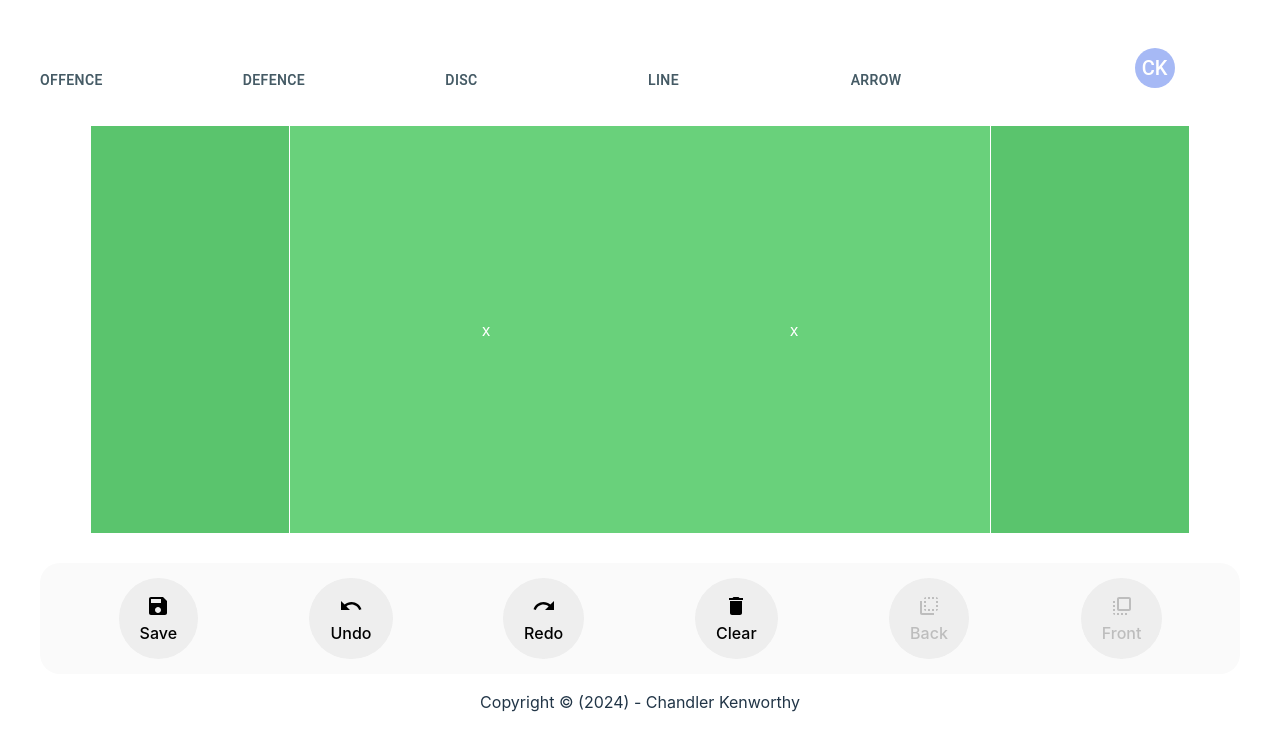
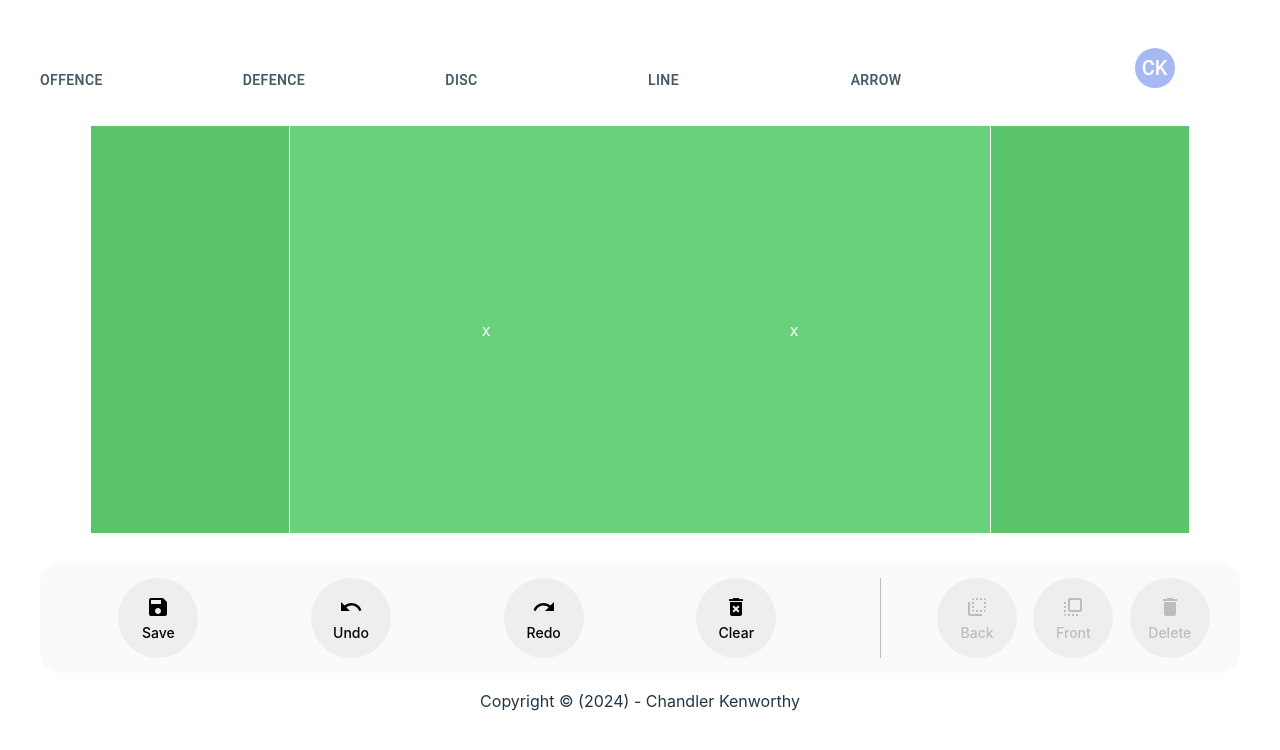
Before and after one commit to ChandlerKenworthy/ultimate-tactics, a React (Vite) app: page / in a window 1280 px wide. Shown: the top 750 px of the page. Built offline with nearby package versions, Linux system fonts and the light colour scheme.

Commit message:
Add individual delete button

```diff
--- a/src/App.jsx
+++ b/src/App.jsx
@@ -143,6 +143,21 @@ function App() {
     }
   };
 
+  const deleteElementHandler = () => {
+    if(!selected)
+        return;
+    setItems(currItems => currItems.filter(
+      item => {
+        return item.id !== selected
+      }
+    ));
+    setLines(currLines => currLines.filter(
+      line => {
+        return line.id !== selected
+      }
+    ));
+  }
+
   const sensors = useSensors(
     useSensor(PointerSensor),
     useSensor(TouchSensor),
@@ -175,6 +190,7 @@ function App() {
           handleExport={handleExport}
           handleUndo={handleUndo}
           historyLength={history.length}
+          deleteElementHandler={deleteElementHandler}
         />
       </DndContext>
       <p>Copyright &copy; (2024) - Chandler Kenworthy</p>
--- a/src/components/BottomMenu.jsx
+++ b/src/components/BottomMenu.jsx
@@ -1,4 +1,5 @@
 import DeleteIcon from '@mui/icons-material/Delete';
+import DeleteForeverIcon from '@mui/icons-material/DeleteForever';
 import UndoIcon from '@mui/icons-material/Undo';
 import RedoIcon from '@mui/icons-material/Redo';
 import SaveIcon from '@mui/icons-material/Save';
@@ -7,7 +8,7 @@ import FlipToFrontIcon from '@mui/icons-material/FlipToFront';
 import { grey } from '@mui/material/colors';
 import { Grid } from '@mui/material';
 
-export default function BottomMenu({selected, setItems, setLines, updateItemZIndex, handleExport, handleUndo, historyLength}) {
+export default function BottomMenu({selected, deleteElementHandler, setItems, setLines, updateItemZIndex, handleExport, handleUndo, historyLength}) {
   return (
     <div style={styles.wrapper}>
       <Grid container spacing={2}>
@@ -34,20 +35,35 @@ export default function BottomMenu({selected, setItems, setLines, updateItemZInd
             setItems([]);
             setLines([]);
           }}>
-            <DeleteIcon fontSize='medium' />
+            <DeleteForeverIcon fontSize='medium' />
             <p style={styles.btnText}>Clear</p>
           </button>
         </Grid>
-        <Grid item xs={2} container justifyContent="center" alignItems="center">
-        <button style={styles.btn} onClick={() => { if(selected) updateItemZIndex(-1) }}>
+
+        <Grid item xs={1} container justifyContent="center" alignItems="center">
+          <div style={{
+            height: '100%',
+            width: '1px',
+            background: grey[400]
+          }}></div>
+        </Grid>
+
+        <Grid item xs={1} container justifyContent="center" alignItems="center">
+          <button style={styles.btn} onClick={() => { if(selected) updateItemZIndex(-1) }}>
             <FlipToBackIcon fontSize='medium' style={{color: selected ? 'black' : grey[400]}} />
             <p style={{...styles.btnText, color: selected ? 'black' : grey[400]}}>Back</p>
           </button>
         </Grid>
-        <Grid item xs={2} container justifyContent="center" alignItems="center">
-        <button style={styles.btn} onClick={() => {if(selected) updateItemZIndex(1) }}>
+        <Grid item xs={1} container justifyContent="center" alignItems="center">
+          <button style={styles.btn} onClick={() => {if(selected) updateItemZIndex(1) }}>
             <FlipToFrontIcon fontSize='medium' style={{color: selected ? 'black' : grey[400]}} />
             <p style={{...styles.btnText, color: selected ? 'black' : grey[400]}}>Front</p>
+          </button>
+        </Grid>
+        <Grid item xs={1} container justifyContent="center" alignItems="center">
+          <button style={styles.btn} onClick={() => {if(selected) deleteElementHandler()}}>
+            <DeleteIcon fontSize='medium' style={{color: selected ? 'black' : grey[400]}} />
+            <p style={{...styles.btnText, color: selected ? 'black' : grey[400]}}>Delete</p>
           </button>
         </Grid>
       </Grid>
@@ -71,7 +87,8 @@ const styles = {
     justifyContent: 'center',
     alignItems: 'center',
     flexDirection: 'column',
-    padding: '15px 20px',
+    width: '80px',
+    height: '80px',
     borderRadius: '50%',
     backgroundColor: grey[200]
   },
@@ -79,6 +96,7 @@ const styles = {
   btnText: {
     margin: 0,
     padding: 0,
+    fontSize: 14,
     marginTop: '5px'
   }
 }
--- a/src/components/DroppableField.jsx
+++ b/src/components/DroppableField.jsx
@@ -32,7 +32,6 @@ function DroppableField({fieldItems, lineItems, selected, setSelected}) {
                     <LineItem
                         key={line.id}
                         id={line.id}
-                        type={line.type}
                         posHandleL={line.posHandleL}
                         posHandleR={line.posHandleR}
                         handleLID={line.handleLID}
--- a/src/components/LineItem.jsx
+++ b/src/components/LineItem.jsx
@@ -1,7 +1,7 @@
 import { useState } from 'react';
 import Handle from './Handle';
 
-function LineItem({ id, type, posHandleL, posHandleR, handleLID, handleRID, zIndex, isSelected, setAsSelected }) {
+function LineItem({ id, posHandleL, posHandleR, handleLID, handleRID, zIndex, isSelected, setAsSelected }) {
   const [isHovered, setIsHovered] = useState(false);
 
   const dx = posHandleR.x - posHandleL.x;
```
